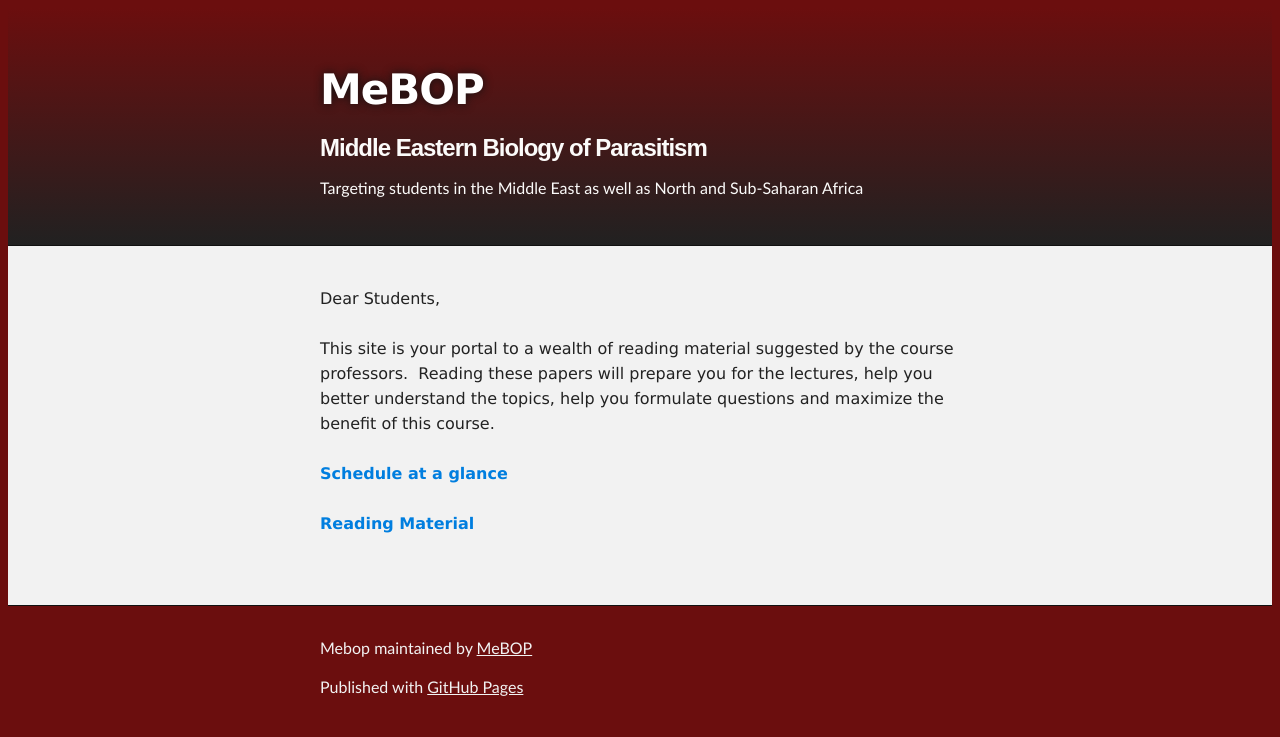
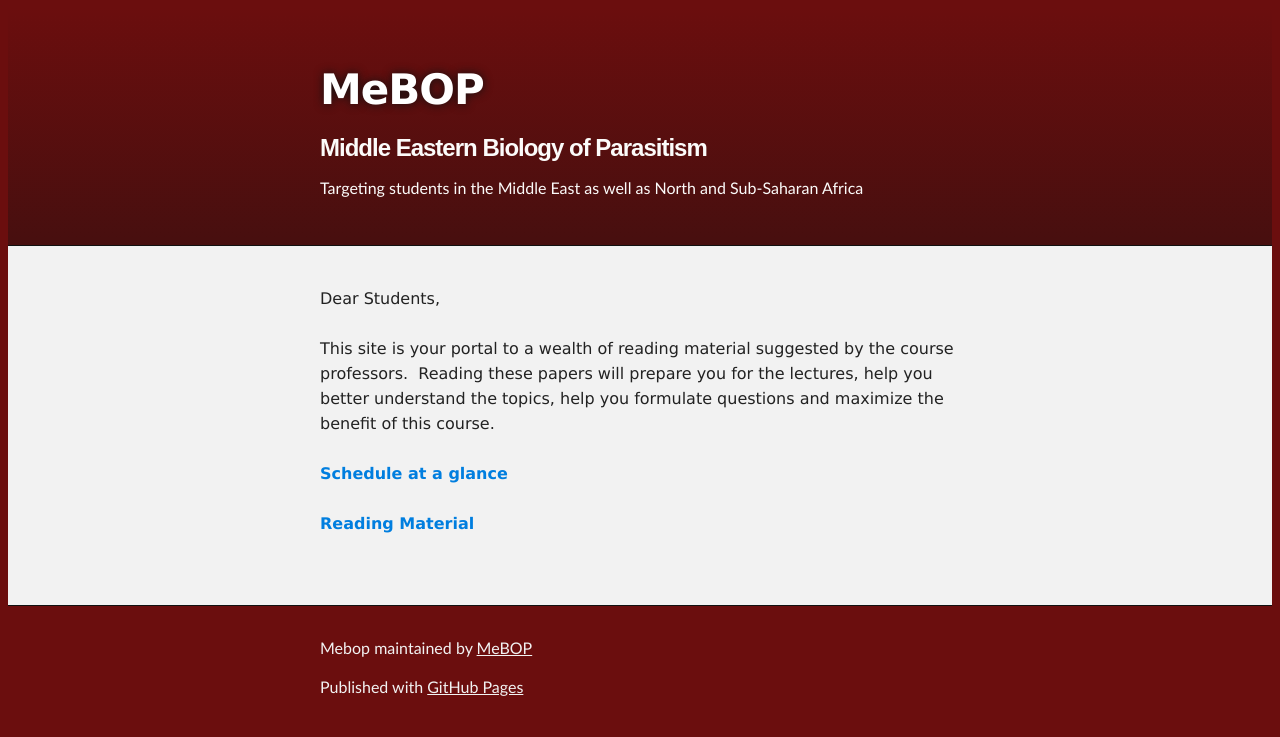
Before and after one commit to MeBOP/MeBOP, a plain HTML site: page index.html in a window 1280 px wide. Drawn offline with Linux system fonts and the light colour scheme.

Commit message:
style sheet color

```diff
--- a/stylesheets/stylesheet.css
+++ b/stylesheets/stylesheet.css
@@ -295,11 +295,11 @@ Full-Width Styles
 
 #header_wrap {
   background: #6b0e0e;
-  background: -moz-linear-gradient(top, #6b0e0e, #212121);
-  background: -webkit-linear-gradient(top, #6b0e0e, #212121);
-  background: -ms-linear-gradient(top, #6b0e0e, #212121);
-  background: -o-linear-gradient(top, #6b0e0e, #212121);
-  background: linear-gradient(top, #6b0e0e, #212121);
+  background: -moz-linear-gradient(top, #6b0e0e, #470f0f);
+  background: -webkit-linear-gradient(top, #6b0e0e, #470f0f);
+  background: -ms-linear-gradient(top, #6b0e0e, #470f0f);
+  background: -o-linear-gradient(top, #6b0e0e, #470f0f);
+  background: linear-gradient(top, #6b0e0e, #470f0f);
 }
 
 #header_wrap .inner {
```
